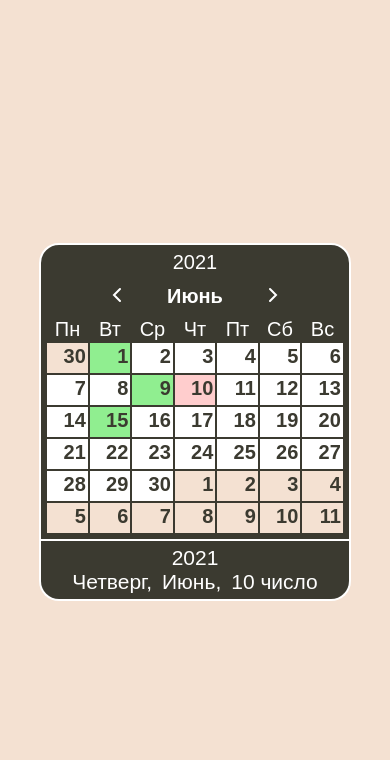
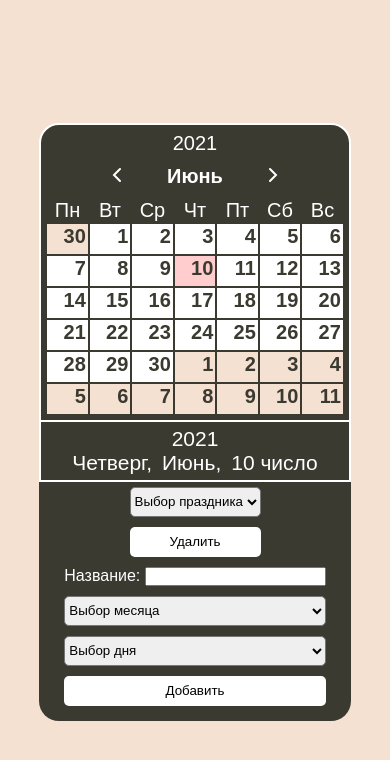
Before and after one commit to prostopopez/calendarOnJS, a plain HTML site: page index.html in a window 390 px wide. Drawn offline with Linux system fonts and the light colour scheme.

Commit message:
holidays

```diff
--- a/calendar.js
+++ b/calendar.js
@@ -6,6 +6,9 @@ const currentYear = document.querySelector("#yearCur");
 const calendarMonth = document.querySelector("#monthActual");
 const calendarYear = document.querySelector("#yearActual");
 const holidays = document.querySelector(".holidays p");
+let select = document.getElementById("selectNumber");
+const removeHoliday = document.getElementById("removeHoliday");
+const addHoliday = document.getElementById("addHoliday");
 
 // Кнопки - следующий, предыдущий месяц
 document.querySelector("#nextMonthClick").addEventListener("click", prevMonth);
@@ -117,6 +120,7 @@ const monthsIndexes = {
     Dec: 11
 };
 
+// Массив праздников
 let holidaysList = [
     {
         name: 'Международный день защиты детей',
@@ -145,6 +149,78 @@ let holidaysList = [
     }
 ];
 
+// Сохранение информации о праздниках после перезагрузки страницы
+if (localStorage.getItem('holidaysLocal') == null) {
+    holidaysList = [];
+} else {
+    holidaysList = JSON.parse(localStorage.getItem('holidaysLocal'));
+}
+
+// Выпадающий лист с праздниками
+for (let i = 0; i < holidaysList.length; i++) {
+    let opt = holidaysList[i].name;
+    let el = document.createElement("option");
+    el.textContent = opt;
+    el.value = opt;
+    select.appendChild(el);
+}
+
+// Кол-во дней в зависимости от месяца в select
+document.getElementById('month').onchange = function () {
+    for (let i = 0; i < document.getElementById('day').children.length; i++) {
+        document.getElementById('day').innerHTML = '';
+    }
+
+    for (let i = 0; i <= (fullYear.months[document.getElementById('month').value]).daysLength; i++) {
+        let el = document.createElement("option");
+        el.textContent = (i + 1).toString();
+        el.value = (i + 1).toString();
+        document.getElementById('day').appendChild(el);
+    }
+};
+
+// Удалить праздник
+removeHoliday.onclick = function () {
+    for (let i = 0; i < holidaysList.length; i++) {
+        if (holidaysList[i].name === select.value) {
+            holidaysList.splice(i, 1);
+        }
+    }
+
+    localStorage.setItem('holidaysLocal', JSON.stringify(holidaysList));
+    document.location.reload();
+};
+console.log(holidaysList);
+
+// Добавить праздник
+addHoliday.onclick = function () {
+    let isHol = true;
+
+    let name = document.getElementById('name').value;
+    let month = document.getElementById('month').value;
+    let day = document.getElementById('day').value;
+
+    for (let i = 0; i < holidaysList.length; i++) {
+        if (name === holidaysList[i].name) {
+            isHol = false;
+        }
+    }
+
+    console.log(month, day);
+    if (month !== 'Выбор месяца' && day !== 'Выбор дня') {
+        if (isHol) {
+            holidaysList.push({ name: name, month: month, dayIndex: day });
+
+            localStorage.setItem('holidaysLocal', JSON.stringify(holidaysList));
+            document.location.reload();
+        } else {
+            alert('Такой праздник уже есть');
+        }
+    } else {
+        alert('Выберите корректные месяц и день');
+    }
+};
+
 // Замена данных о сегодняшнем дне
 currentYear.innerHTML = todayYear;
 currentDay.innerHTML = daysList[todayDay] + ',';
@@ -158,7 +234,7 @@ for (let y = 0; y < holidaysList.length; y++) {
     }
 }
 
-// Замена данных о сегодняшнем дне
+// Получение подробностей по году и месяцу
 let fullYear = checkYearDays(state.todayYear);
 let fullMonth = fullYear.months[monthsList[state.todayMonth].var];
 
--- a/index.html
+++ b/index.html
@@ -118,6 +118,36 @@
         </tbody>
     </table>
 </div>
+<div class="addRemoveHolidays">
+    <form id="holidayRemove form">
+        <select id="selectNumber">
+            <option>Выбор праздника</option>
+        </select>
+        <button id="removeHoliday">Удалить</button>
+    </form>
+    <form id="holidayAdd form">
+        <label for="name">Название: <input type="text" id="name" /></label>
+        <select id="month">
+            <option>Выбор месяца</option>
+            <option value="Jan">Январь</option>
+            <option value="Feb">Февраль</option>
+            <option value="Mar">Март</option>
+            <option value="Apr">Апрель</option>
+            <option value="May">Май</option>
+            <option value="Jun">Июнь</option>
+            <option value="Jul">Июль</option>
+            <option value="Aug">Август</option>
+            <option value="Sep">Сентябрь</option>
+            <option value="Oct">Октябрь</option>
+            <option value="Nov">Ноябрь</option>
+            <option value="Dec">Декабрь</option>
+        </select>
+        <select id="day">
+            <option>Выбор дня</option>
+        </select>
+        <button id="addHoliday">Добавить</button>
+    </form>
+</div>
 <!-- Скрипт -->
 <script type="text/javascript" src="calendar.js"></script>
 </body>
--- a/style.css
+++ b/style.css
@@ -37,12 +37,12 @@ button::-moz-focus-inner {
 }
 
 table {
+    overflow: visible;
     padding: 0.5vh 0.5vh;
     background-color: #3b3a30;
     color: white;
     border: 2px solid white;
     border-radius: 20px 20px 0 0;
-    overflow: hidden;
 }
 
 /*---Сегодня---*/
@@ -54,7 +54,6 @@ table {
 #aboutToday {
     border: 2px solid white;
     border-top: none;
-    border-radius: 0 0 20px 20px;
     padding: 5px 10px;
     width: 40%;
     flex-direction: column;
@@ -75,6 +74,42 @@ table {
 
 #aboutToday p {
     text-align: center;
+}
+
+/*---Праздники---*/
+.addRemoveHolidays {
+    display: flex;
+    flex-direction: column;
+    align-items: center;
+    border-radius: 0 0 20px 20px;
+    padding: 5px 10px;
+    width: 40%;
+    order: 2;
+    background-color: #3b3a30;
+    color: white;
+}
+
+.addRemoveHolidays form {
+    display: flex;
+    flex-direction: column;
+}
+
+.addRemoveHolidays select {
+    margin-bottom: 10px;
+    border-radius: 5px;
+    height: 30px;
+}
+
+.addRemoveHolidays input {
+    margin-bottom: 10px;
+}
+
+.addRemoveHolidays button {
+    margin-bottom: 10px;
+    border-radius: 5px;
+    padding: 5px 10px;
+    height: 30px;
+    background-color: white;
 }
 
 /*---Шапка календаря---*/
@@ -142,7 +177,8 @@ table {
 }
 
 @media only screen and (max-width: 768px) {
-    #calendar {
+    #calendar,
+    .addRemoveHolidays {
         width: 80%;
     }
 
```
